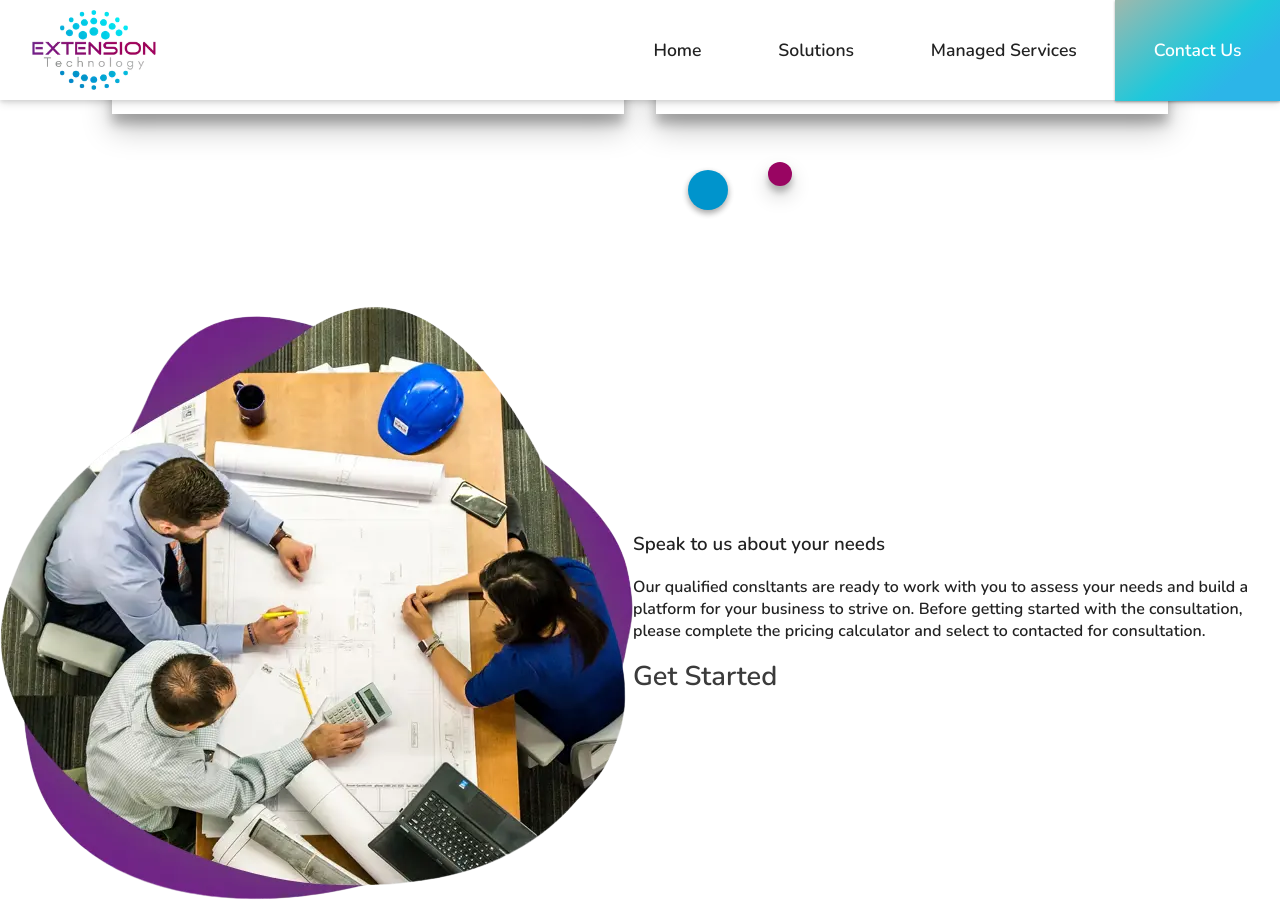
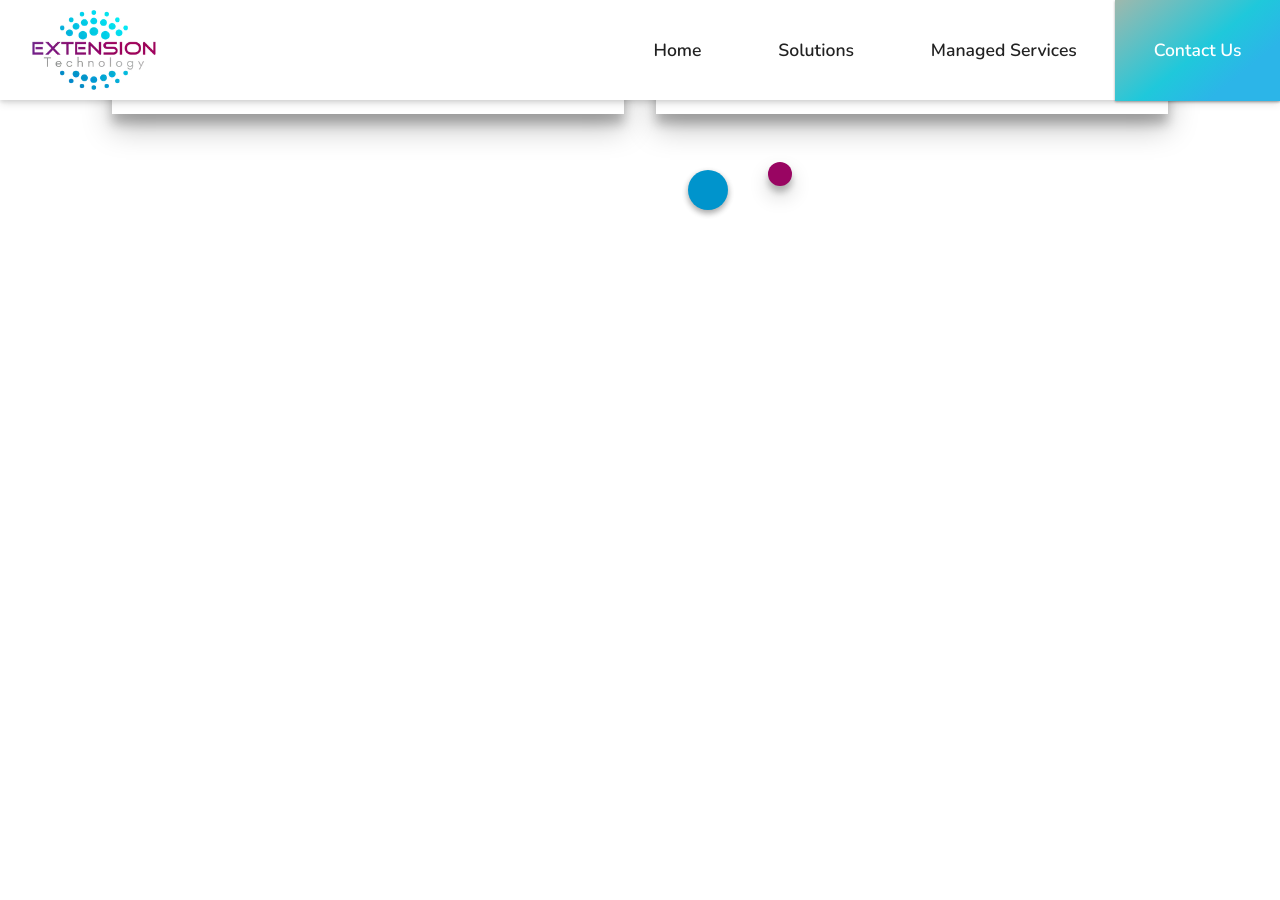
Before and after one commit to ExtensionTech/ExtensionTech, a Jekyll site: the page built from index.html, in a window 1280 px wide and 900 px high, scrolled down 2612 px. Built offline with Jekyll 4.4.1, drawn with Linux system fonts in a browser that asks for light colours; after the commit the page ends 2918 px from its top, so only the background shows below that; some of the changed text lies outside the part shown.

Commit message:
Update index.html

```diff
--- a/index.html
+++ b/index.html
@@ -25,7 +25,7 @@
 	</div>
 </header>
 <section class="cta-section">
-	<h2>Get it before it gets too late </h2>
+	<h2>Your path to digital transformation starts here </h2>
 	<p>We offer a free consultation and business analytis to asset your IT needs. Providing</p>
 	<div class="button-div">
 		<a class="cta-btn-trd" href="{{ "collapsible.html" | relative_url }}">Schedule a Free Consultation</a>
@@ -60,20 +60,3 @@
 	{% endfor %}
 </section>
 {% endcomment %}
-
-<section class="cta-consult-section">
-	<div>
-		<div class="cta-header"><span class="purple-bubble"></span><span class="blue-bubble"></span></div>
-		<picture alt="Fiber" >
-			<source type="image/webp" media="all" srcset="{{ "/assets/images/homepage-cta.webp" | relative_url }}">
-			<source type="image/png" media="all" srcset="{{ "/assets/images/homepage-cta.png" | relative_url }}">
-			<img alt="Fiber" src="{{ "/assets/images/homepage-cta.png" | relative_url }}">
-		</picture>
-		<div class="cta-consult-footer"><span class="blue-bubble"></span><span class="purple-bubble"></span></div>
-	</div>
-	<div>
-		<h3>Speak to us about your needs</h3>
-		<p>Our qualified consltants are ready to work with you to assess your needs and build a platform for your business to strive on.
-		Before getting started with the consultation, please complete the pricing calculator and select to contacted for consultation.</p>
-		<a href="{{ pricing.html | relative_url }}">Get Started</a>
-</section>
```
